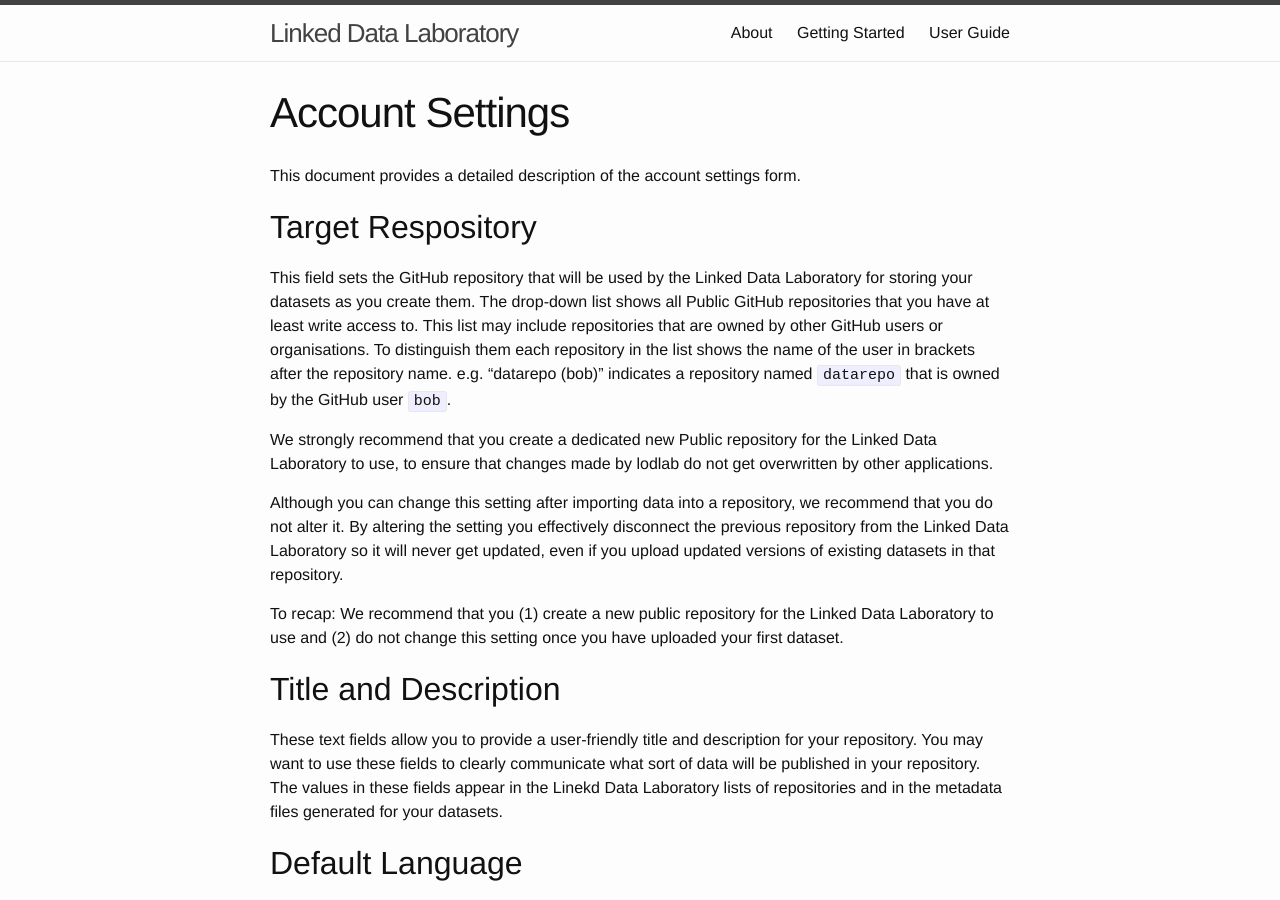
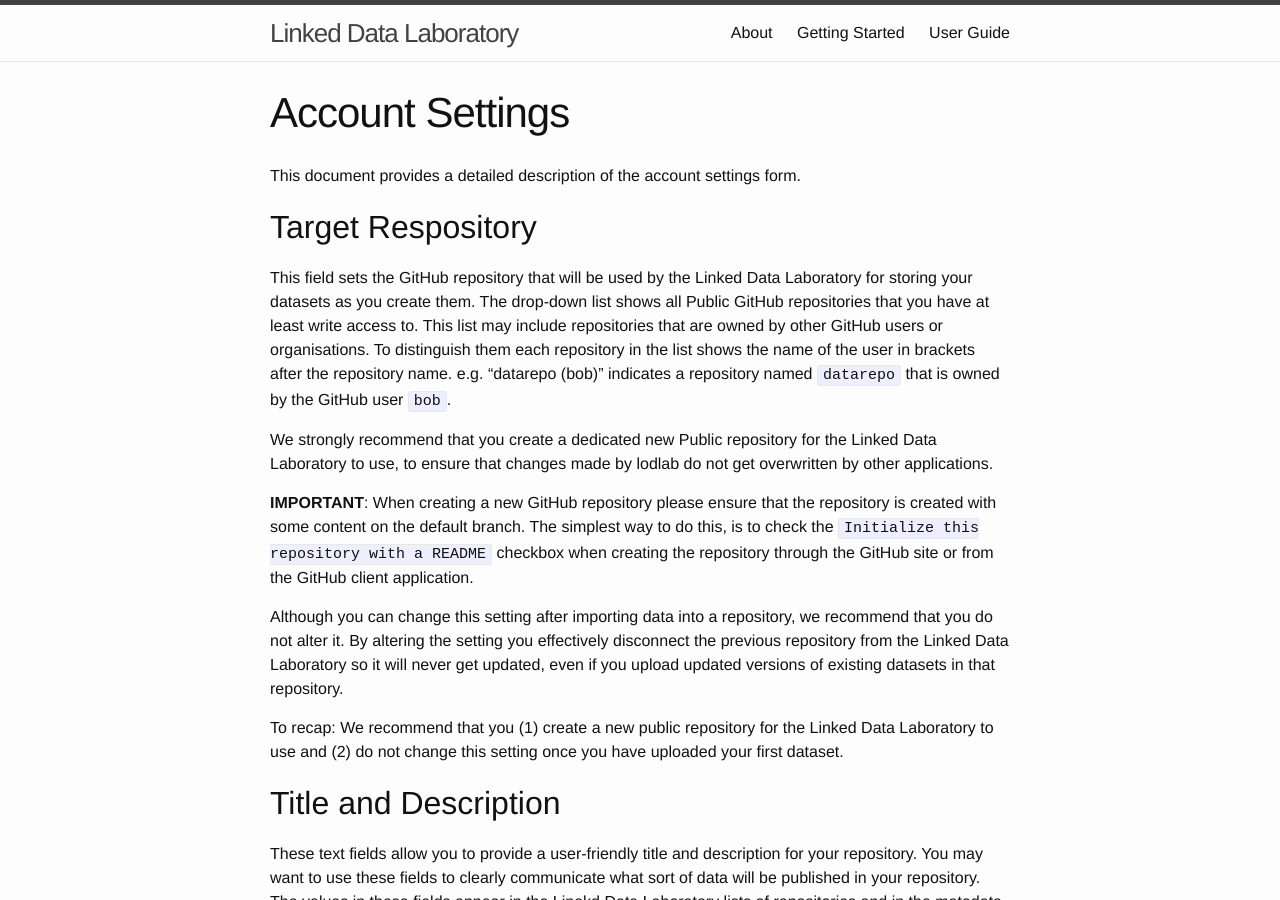
Before and after one commit to NetworkedPlanet/datadock, a Jekyll site: the page built from docs/_user-guide/account-settings.md, in a window 1280 px wide and 900 px high. Built offline with Jekyll 4.4.1, drawn with Linux system fonts in a browser that asks for light colours.

Commit message:
Added note that the repository must have some content in it
BUGZID 8652

```diff
--- a/docs/_user-guide/account-settings.md
+++ b/docs/_user-guide/account-settings.md
@@ -15,6 +15,10 @@
 
 We strongly recommend that you create a dedicated new Public repository for the Linked Data Laboratory to use, to ensure that changes made by lodlab
 do not get overwritten by other applications.
+
+**IMPORTANT**: When creating a new GitHub repository please ensure that the repository is created with some content on the default branch. The
+simplest way to do this, is to check the `Initialize this repository with a README` checkbox when creating the repository through the GitHub site
+or from the GitHub client application.
 
 Although you can change this setting after importing data into a repository, we recommend that you do not alter it. By altering the setting you
 effectively disconnect the previous repository from the Linked Data Laboratory so it will never get updated, even if you upload updated versions
```
Also changed, not shown: docs/getting-started/index.md (+4 -0 lines).
